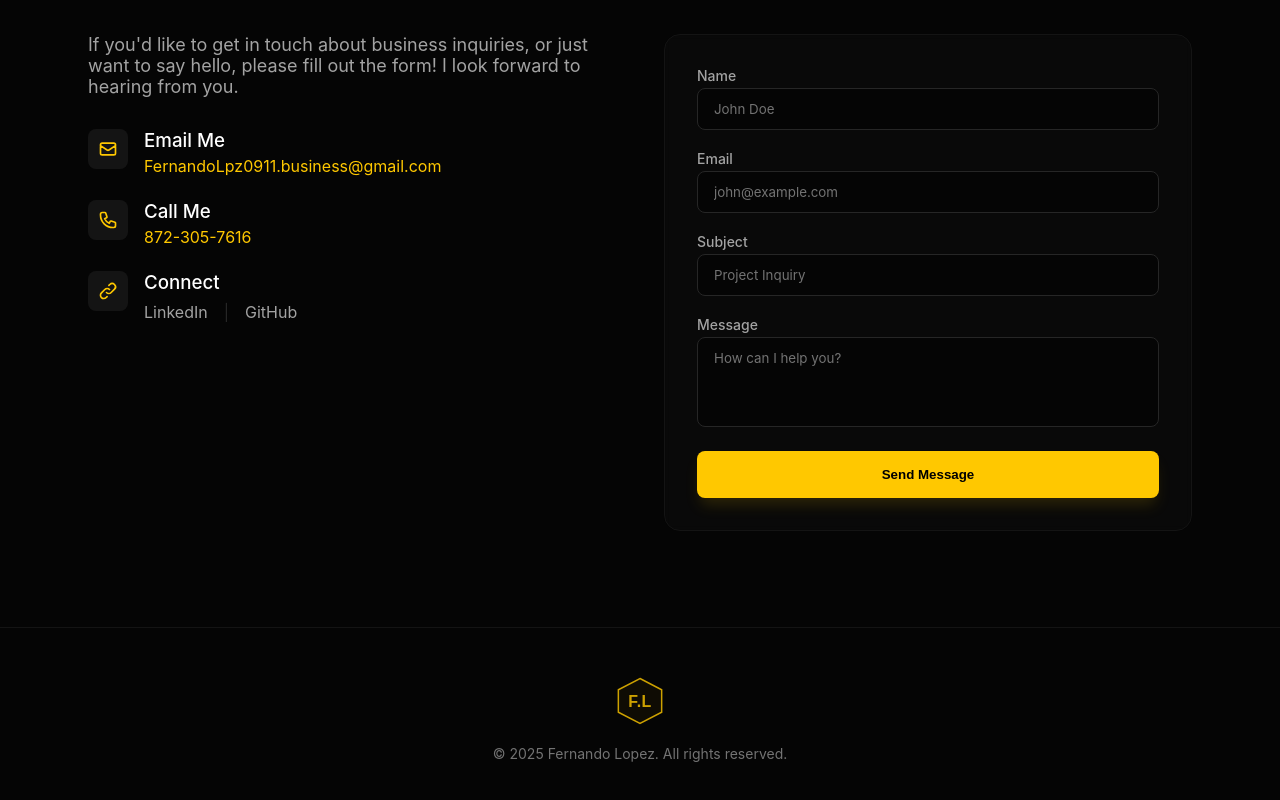
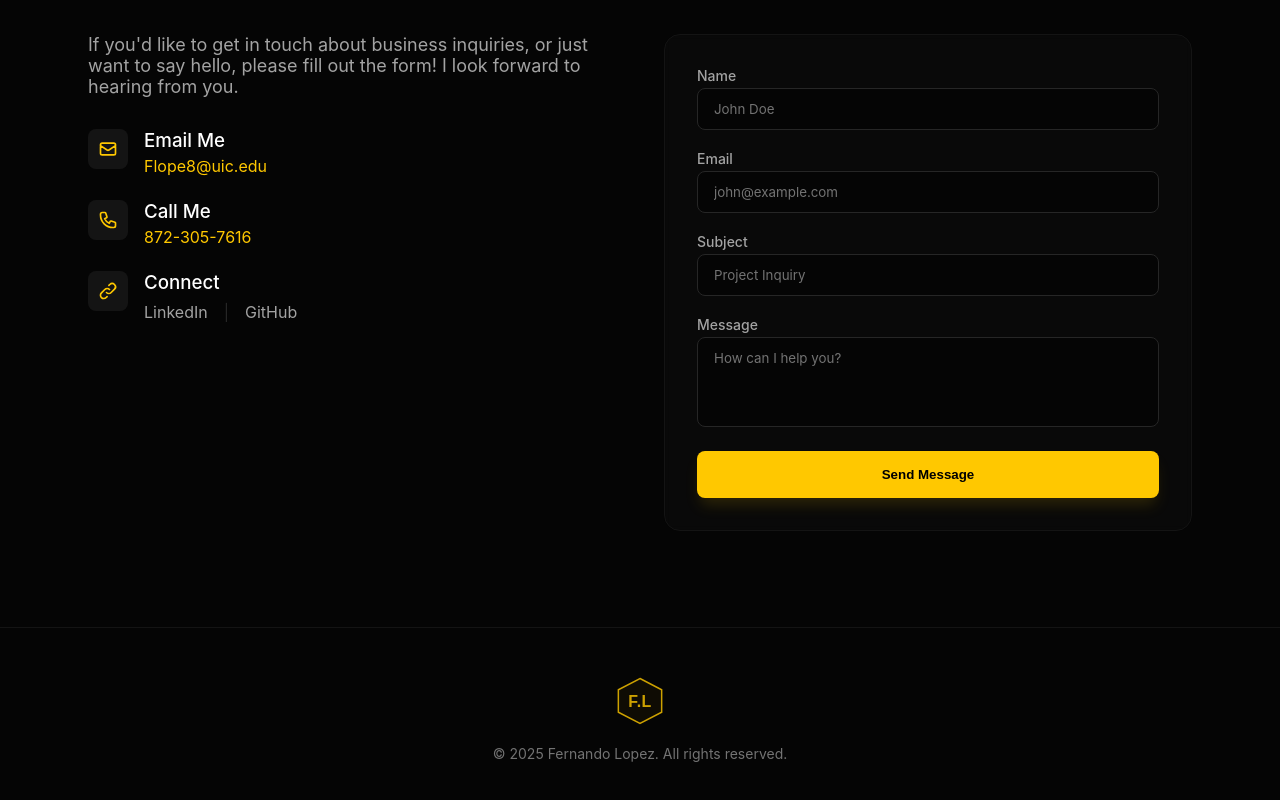
Before and after one commit to FernandoLpz0911/Personal-Webpage, a React (Vite) app in the folder PersonalWebpage/: page / in a window 1280 px wide. Shown: the part 3996-4796 px from the top of the page. Built offline with nearby package versions, Linux system fonts and the light colour scheme.

Commit message:
Changing email to school one, makes more sense

```diff
--- a/PersonalWebpage/src/components/Contact.jsx
+++ b/PersonalWebpage/src/components/Contact.jsx
@@ -75,7 +75,7 @@ const Contact = () => {
                   <div className="detail-content">
                     <h3>Email Me</h3>
                     <a href="mailto:FernandoLpz0911.business@gmail.com" className="detail-link">
-                      FernandoLpz0911.business@gmail.com
+                      Flope8@uic.edu
                     </a>
                   </div>
                 </div>
```
